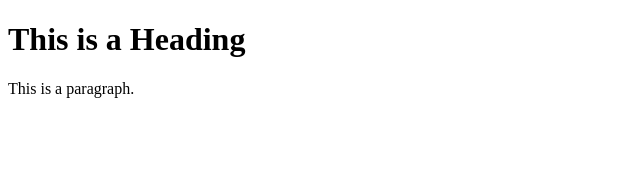
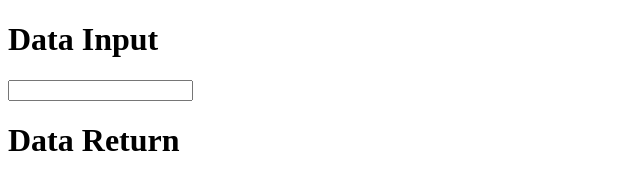
Before and after one commit to PurpleRabbit75/WebTest1, a plain HTML site: page index.html in a window 1280 px wide. Shown: the whole page, without its empty margins (0-640 px from the left). Drawn offline with Linux system fonts and the light colour scheme.

Commit message:
Added basic input box and headers

```diff
--- a/index.html
+++ b/index.html
@@ -1,12 +1,14 @@
  <!DOCTYPE html>
 <html>
 <head>
-<title>This is the title!</title>
+<title>Ingenium Telemetry Server</title>
 </head>
 <body>
+    <h1>Data Input</h1>
+    <form>
+        <input type="text" id="data_box" name="data_box2"><br>
+    </form>
 
-<h1>This is a Heading</h1>
-<p>This is a paragraph.</p>
-
+    <h1>Data Return</h1>
 </body>
 </html>
```
